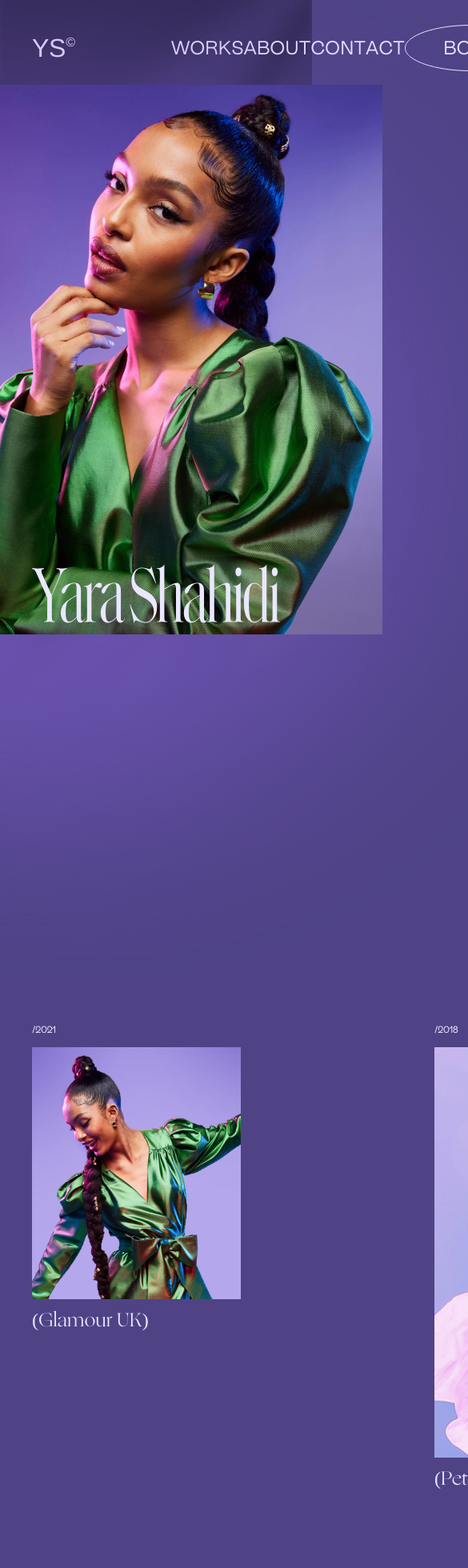
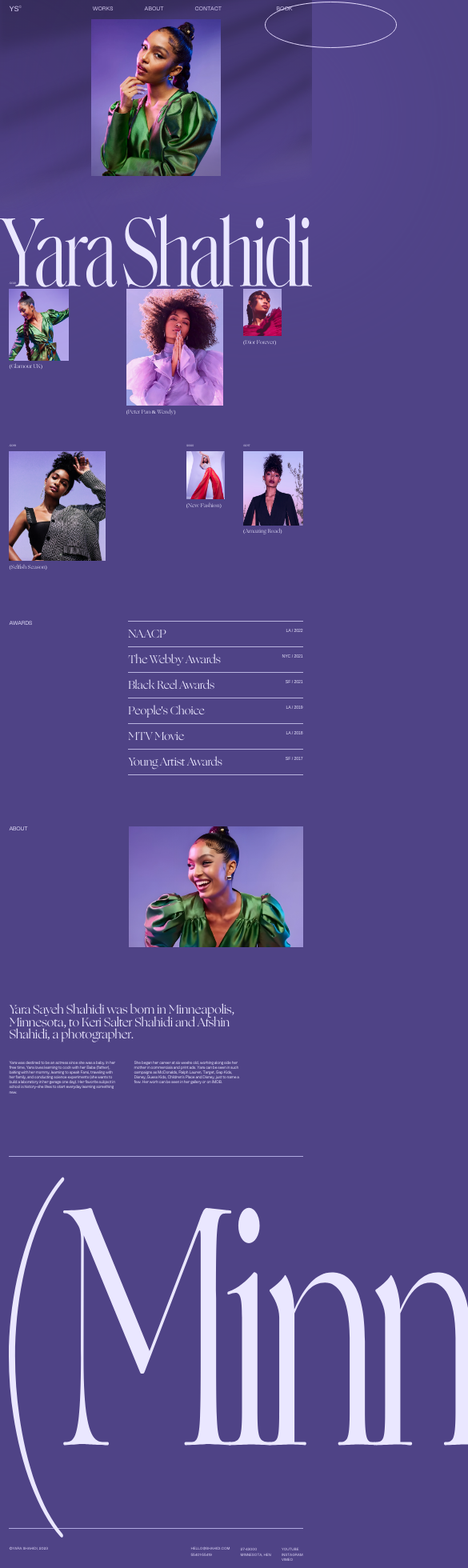
Before and after one commit to imanmachukwu/yara_shahidi, a Vue app: page / in a window 390 px wide. Shown: the part 9-1969 px from the top of the page at 80% size, 585 px wide, since content can reach past the window. Built offline with nearby package versions, Linux system fonts and the light colour scheme; a web font is replaced by a local one.

Commit message:
improve responsiveness

```diff
--- a/src/components/Home.vue
+++ b/src/components/Home.vue
@@ -9,10 +9,10 @@
                     <a href="#visual-works">Works</a>
                 </li>
                 <li class="menu-item">
-                    <a href="#about-container" onclick="lenis.scrollTo('#about-container')">About</a>
+                    <a href="#about-container">About</a>
                 </li>
                 <li class="menu-item">
-                    <a href="#contact" onclick="lenis.scrollTo('#contact')">Contact</a>
+                    <a href="#contact">Contact</a>
                 </li>
             </ul>
             <div class="book-button">
@@ -201,7 +201,7 @@ Minnesota, HEN</p>
 
 <style>
     .main-container {
-        padding: 2.5rem;
+        padding: 2.928vw;
         width: 100lvw;
         height: 100lvh;
         z-index: 1;
@@ -214,17 +214,17 @@ Minnesota, HEN</p>
         justify-content: space-between;
         align-items: center;
         width: 100%;
-        margin-bottom: 1.09rem;
+        margin-bottom: 1.277vw;
         z-index: 2;
     }
     .logo {
         color: #E9E1FE;
         font-family: "Sorts Mill Goudy", Helvetica, sans-serif;
-        font-size: 2rem;
+        font-size: 2.343vw;
         font-style: normal;
         font-weight: 400;
         line-height: 90%; /* 1.8rem */
-        letter-spacing: -0.02rem;
+        letter-spacing: -0.00.023vw;
         text-transform: uppercase;
         display: flex;
         align-items: flex-start;
@@ -232,16 +232,16 @@ Minnesota, HEN</p>
     .logo-span {
         color: #E9E1FE;
         font-family: "Sorts Mill Goudy", Helvetica, sans-serif;
-        font-size: 1rem;
+        font-size: 1.171vw;
         font-style: italic;
         font-weight: 400;
         line-height: 90%; /* 0.9rem */
-        letter-spacing: -0.01rem;
+        letter-spacing: -0.012vw;
         text-transform: uppercase;
     }
     ul.menu {
-        margin-left: 7.5rem;
-        width: 35.3125rem;
+        margin-left: 8.785vw;
+        width: 41.362vw;
         display: flex;
         justify-content: space-between;
         list-style: none;
@@ -249,11 +249,11 @@ Minnesota, HEN</p>
     .menu-item {
         color: #E9E1FE;
         font-family: "Rebond Grotesque", Arial, Helvetica, sans-serif;
-        font-size: 1.5rem;
+        font-size: 1.757vw;
         font-style: normal;
         font-weight: 400;
         line-height: 90%; /* 1.35rem */
-        letter-spacing: -0.015rem;
+        letter-spacing: -0.018vw;
         text-transform: uppercase;
     }
     a {
@@ -261,8 +261,8 @@ Minnesota, HEN</p>
         color: inherit;
     }
     .book-button {
-        width: 10.3125rem;
-        height: 3.625rem;
+        width: 12.079vw;
+        height: 4.246vw;
         position: relative;
     }
     .book-btn.svg {
@@ -276,21 +276,21 @@ Minnesota, HEN</p>
     }
     .book-btn {
         position: absolute;
-        right: 2.875rem;
-        top: 1.125rem;
+        right: 3.367vw;
+        top: 1.318vw;
         color: #E9E1FE;
         font-family: "Rebond Grotesque", Arial, Helvetica, sans-serif;
-        font-size: 1.5rem;
+        font-size: 1.757vw;
         font-style: normal;
         font-weight: 400;
         line-height: 90%; /* 1.35rem */
-        letter-spacing: -0.015rem;
+        letter-spacing: -0.018vw;
         text-transform: uppercase;
     }
     .landing {
         position: relative;
         width: 100%;
-        height: 61.9375rem;
+        height: 72.548vw;
     }
     .content {
         position: absolute;
@@ -303,14 +303,14 @@ Minnesota, HEN</p>
 
     }
     .hero-img {
-        width: 35.3125rem;
-        height: 42.9375rem;
+        width: 41.362vw;
+        height: 50.293vw;
         background: linear-gradient(0deg, rgba(0, 0, 0, 0.20) 0%, rgba(0, 0, 0, 0.00) 40.22%), url("../assets/images/hero-image(1).png"), lightgray 0px -11.571px / 100% 127.909% no-repeat, url("../assets/images/hero-image(1).png"), lightgray 50% / cover no-repeat;
     }
     .hero-txt {
-        width: 100%;
+        width: 100vw;
         position: absolute;
-        top: 30.3rem;
+        top: 35.49vw;
     }
     .flares {
         position: absolute;
@@ -319,26 +319,26 @@ Minnesota, HEN</p>
         display: flex;
     }
     .big-flare {
-        border-radius: 57.125rem;
+        border-radius: 66.911vw;
         opacity: 0.33;
         background: #815FD2;
         filter: blur(121.5px);
-        width: 57.125rem;
-        height: 57.125rem;
+        width: 66.911vw;
+        height: 66.911vw;
         position: absolute;
     }
     .flare-one {
-        left: -35.12rem;
+        left: -41.136vw;
     }
     .flare-two {
-        right: -14.75rem;
+        right: -17.277vw;
     }
     .coating {
         position: absolute;
-        top: -1.5rem;
+        top: -1.757vw;
         left: 0;
         width: 100vw;
-        height: 60.625rem;
+        height: 71.01vw;
         background: linear-gradient(173deg, #000 45.16%, rgba(217, 217, 217, 0.00) 87.42%);
         z-index: -2;
         opacity: 0.22;
@@ -348,7 +348,7 @@ Minnesota, HEN</p>
         top: 0;
         left: 0;
         width: 100vw;
-        height: 60.625rem;
+        height: 71.01vw;
         opacity: 1;
         z-index: -1;
     }
@@ -377,12 +377,12 @@ Minnesota, HEN</p>
         grid-template-columns: 1fr 1fr auto;
         grid-template-rows: auto auto;
         width: 100%;
-        margin-top: 11.5rem;
-        row-gap: 8.38rem;
-        column-gap: 5rem;
+        margin-top: 11.757vw;
+        row-gap: 9.816vw;
+        column-gap: 5.857vw;
     }
     #visual-works div:nth-child(5) {
-        max-width: 26.4375rem;
+        max-width: 30.966vw;
     }
     .image-card {
         width: fit-content;
@@ -390,63 +390,63 @@ Minnesota, HEN</p>
         display: flex;
         flex-direction: column;
         align-items: flex-start;
-        gap: 1rem;
+        gap: 1.171vw;
     }
     .image-card:nth-of-type(1) > img {
-        width: 16.3125rem;
-        height: 19.6875rem;
+        width: 19.107vw;
+        height: 23.06vw;
         grid-column: 1 / 2;
         grid-row: 1 / 2;
     }
     .image-card:nth-of-type(2) > img {
-        width: 26.4375rem;
-        height: 32.0625rem;
+        width: 30.966vw;
+        height: 37.555vw;
         flex-shrink: 0;
         grid-column: 2 / 3;
         grid-row: 1 / 2;
     }
     .image-card:nth-of-type(3) > img {
-        width: 10.5rem;
-        height: 13.0625rem;
+        width: 12.299vw;
+        height: 15.3vw;
         grid-column: 3 / 4;
         grid-row: 1 / 2;
     }
     .image-card:nth-of-type(4) > img {
-        width: 26.4375rem;
-        height: 30rem;
+        width: 30.966vw;
+        height: 35.139vw;
         grid-column: 1 / 2;
         grid-row: 2 / 3;
     }
     .image-card:nth-of-type(5) {
-        max-width: 26.4375rem;
+        max-width: 30.966vw;
         justify-self: flex-end;
     }
     .image-card:nth-of-type(5) > img {
-        width: 10.625rem;
-        height: 13.1875rem;
+        width: 12.445vw;
+        height: 15.447vw;
         grid-column: 2 / 3;
         grid-row: 2 / 3;
     }
     .image-card:nth-of-type(6) > img {
-        width: 16.3125rem;
-        height: 20.25rem;
+        width: 19.107vw;
+        height: 23.719vw;
         grid-column: 3 / 4;
         grid-row: 2 / 3;
     }
     p.image-card-year {
         color: #EBE8FF;
         font-family: "Rebond Grotesque", serif;
-        font-size: 0.75rem;
+        font-size: 0.878vw;
         font-style: normal;
         font-weight: 400;
-        line-height: 100%; /* 0.75rem */
-        letter-spacing: -0.03rem;
+        line-height: 100%; /* 0.878vw */
+        letter-spacing: -0.035vw;
         text-transform: uppercase;
     }
     p.image-card-name {
         color: #EBE8FF;
         font-family: "Ogg Regular", serif;
-        font-size: 1.5rem;
+        font-size: 1.757vw;
         font-style: normal;
         font-weight: 400;
         line-height: 90%; /* 1.35rem */
@@ -454,26 +454,26 @@ Minnesota, HEN</p>
     #awards {
         display: flex;
         justify-content: space-between;
-        margin-top: 12rem;
+        margin-top: 16.398vw;
         position: relative;
     }
     h3.awards-text {
         color: #EBE8FF;
 font-family: "Rebond Grotesque", sans-serif;
-font-size: 1.5rem;
+font-size: 1.757vw;
 font-style: normal;
 font-weight: 400;
 line-height: 90%; /* 1.35rem */
-letter-spacing: -0.06rem;
+letter-spacing: -0.07vw;
 text-transform: uppercase;
     }
     ul#awards-list {
-        width: 47.8rem;
+        width: 55.988vw;
         list-style: none;
         z-index: 2;
     }
     ul#awards-list > li {
-        padding: 2rem 0px;
+        padding: 2.343vw 0px;
         width: 100%;
         display: flex;
         justify-content: space-between;
@@ -489,58 +489,67 @@ text-transform: uppercase;
     p.award-name {
         color: #EBE8FF;
 font-family: "Ogg Regular", serif;
-font-size: 3.125rem;
+font-size: 3.66vw;
 font-style: normal;
 font-weight: 400;
 line-height: 90%; /* 2.8125rem */
-letter-spacing: -0.0625rem;
+letter-spacing: -0.073vw;
     }
     p.award-date {
         color: #EBE8FF;
 font-family: "Ranua", sans-serif;
-font-size: 1.125rem;
+font-size: 1.318vw;
 font-style: normal;
 font-weight: 400;
 line-height: 90%; /* 1.0125rem */
-letter-spacing: -0.01125rem;
+letter-spacing: -0.013vw;
 text-transform: uppercase;
     }
     #naacp-hover {
         position: absolute;
-        top: 10.88rem;
-        left: 6.19rem;
+        width: 44.802vw;
+        top: 12.744vw;
+        left: 7.25vw;
     }
     #webby-hover {
         position: absolute;
-        top: 6.42rem;
-        left: 11.94rem;
+        width: 42.899vw;
+        top: 7.52vw;
+        left: 13.985vw;
     }
     #black-reel-hover {
         position: absolute;
-        top: 11.31rem;
-        left: 12.15rem;
+        width: 34.773vw;
+        top: 13.247vw;
+        left: 14.231vw;
     }
     #people-choice-hover {
         position: absolute;
-        top: 12.94rem;
-        left: 11.87rem;
+        width: 40.922vw;
+        top: 15.157vw;
+        left: 13.903vw;
     }
     #mtv-hover {
         position: absolute;
-        top: 13.12rem;
-        left: 11.94rem;
+        width: 24.231vw;
+        top: 15.367vw;
+        left: 13.985vw;
     }
     #young-artist-hover {
         position: absolute;
-        top: 7.44rem;
-        left: 9.19rem;
+        width: 36.457vw;
+        top: 8.714vw;
+        left: 10.764vw;
+    }
+    #naacp-hover > img, #webby-hover > img, #black-reel-hover > img, #people-choice-hover > img, #mtv-hover > svg, #young-artist-hover > img {
+        width: 100%;
     }
     #about-container {
-        margin-top: 14rem;
+        margin-top: 16.398vw;
         width: 100%;
         display: flex;
         flex-direction: column;
-        gap: 14.75rem;
+        gap: 17.277vw;
     }
     #about-info {
         width: 100%;
@@ -550,11 +559,11 @@ text-transform: uppercase;
     #about-text {
         color: #EBE8FF;
 font-family: "Rebond Grotesque", sans-serif;
-font-size: 1.5rem;
+font-size: 1.757vw;
 font-style: normal;
 font-weight: 400;
 line-height: 90%; /* 1.35rem */
-letter-spacing: -0.06rem;
+letter-spacing: -0.07vw;
 text-transform: uppercase;
     }
     #about-photo {
@@ -562,29 +571,29 @@ text-transform: uppercase;
         height: fit-content;
     }
     #about-photo > img {
-        width: 47.6875rem;
-height: 33rem;
+        width: 55.857vw;
+height: 38.653vw;
 flex-shrink: 0;
     }
     #about-description {
         text-align: left;
         display: grid;
-        max-width: 64.125rem;
+        max-width: 75.11vw;
         grid-template-columns: 1fr 1fr;
         grid-template-rows: 1fr 1fr;
-        column-gap: 4.19rem;
-        row-gap: 5rem;
+        column-gap: 4.908vw;
+        row-gap: 5.857vw;
     }
     p.about-description-title-text {
         grid-column: 1 / 3;
         grid-row: 1 / 2;
         color: #EBE8FF;
 font-family: "Ogg Regular";
-font-size: 3.375rem;
+font-size: 3.953vw;
 font-style: normal;
 font-weight: 400;
 line-height: 100%;
-letter-spacing: -0.0675rem;
+letter-spacing: -0.079vw;
     }
     #about-description:nth-child(2) {
         grid-row: 2 / 3;
@@ -597,27 +606,27 @@ letter-spacing: -0.0675rem;
     p.about-description-text {
         color: #EBE8FF;
 font-family: "Rebond Grotesque", sans-serif;
-font-size: 1.125rem;
+font-size: 1.318vw;
 font-style: normal;
 font-weight: 400;
 line-height: 120%;
-letter-spacing: -0.045rem;
+letter-spacing: -0.053vw;
     }
     section.location {
-        margin-top: 16.25rem;
+        margin-top: 19.034vw;
         width: 100%;
         height: fit-content;
-        border-top: solid #B0A9E0 0.0625rem;
-        border-bottom: solid #B0A9E0 0.0625rem;;
+        border-top: solid #B0A9E0 0.073vw;
+        border-bottom: solid #B0A9E0 0.073vw;;
     }
     .location > svg {
         position: relative;
-        top: 3.5rem;
+        top: 4.1vw;
         z-index: 2;
     }
     footer {
-        margin-top: 5.13rem;
-        padding-bottom: 2.5rem;
+        margin-top: 6.009vw;
+        padding-bottom: 2.928vw;
         width: 100%;
         display: flex;
         justify-content: space-between;
@@ -625,39 +634,39 @@ letter-spacing: -0.045rem;
     p.copyright-text {
         color: #E9E1FE;
 font-family: "Rebond Grotesque", sans-serif;
-font-size: 1rem;
+font-size: 1.171vw;
 font-style: normal;
 font-weight: 400;
 line-height: 90%; /* 0.9rem */
-letter-spacing: -0.01rem;
+letter-spacing: -0.012vw;
 text-transform: uppercase;
     }
     .footer-groups {
         display: flex;
-        gap: 2.87rem;
+        gap: 3.362vw;
         text-align: left;
     }
     .contact-links {
         display: flex;
         flex-direction: column;
-        gap: 0.69rem;
+        gap: 0.808vw;
         color: #E9E1FE;
 font-family: "Rebond Grotesque", sans-serif;
-font-size: 1rem;
+font-size: 1.171vw;
 font-style: normal;
 font-weight: 400;
 line-height: 90%; /* 0.9rem */
-letter-spacing: -0.01rem;
+letter-spacing: -0.012vw;
 text-transform: uppercase;
     }
     .footer-groups > p {
         color: #E9E1FE;
 font-family: "Rebond Grotesque", sans-serif;
-font-size: 1rem;
+font-size: 1.171vw;
 font-style: normal;
 font-weight: 400;
 line-height: 140%; /* 1.4rem */
-letter-spacing: -0.01rem;
+letter-spacing: -0.012vw;
 text-transform: uppercase;
     }
     .footer-groups > ul {
@@ -665,11 +674,11 @@ text-transform: uppercase;
         text-decoration: none;
         color: #E9E1FE;
 font-family: "Rebond Grotesque", sans-serif;
-font-size: 1rem;
+font-size: 1.171vw;
 font-style: normal;
 font-weight: 400;
 line-height: 140%; /* 1.4rem */
-letter-spacing: -0.01rem;
+letter-spacing: -0.012vw;
 text-transform: uppercase;
     }
 </style>
@@ -679,91 +688,34 @@ import { defineComponent } from 'vue';
 import { gsap } from "gsap";
 import { ScrollTrigger } from "gsap/ScrollTrigger";
 gsap.registerPlugin(ScrollTrigger);
+import Lenis from '@studio-freight/lenis'
 
-// const locator = document.getElementsByClassName("location")
-// const child = document.getElementsByTagName("svg")
+//const lenis = new Lenis({
+//  duration: 2,
+//})
+//
+//console.log(lenis)
+//
+//lenis.on('scroll', (e) => {
+//  console.log(e)
+//})
+//
+//function raf(time) {
+//  lenis.raf(time)
+//  requestAnimationFrame(raf)
+//}
+//
+//requestAnimationFrame(raf)
 
-// import Lenis from '@studio-freight/lenis'
+const lenis = new Lenis({
+  duration: 2,
+})
 
-// const lenis = new Lenis({
-//     wrapper: locator,
-//     content: child,
-//     duration: 2,
-//     orientation: 'horizontal',
-//     gestureOrientation: 'horizontal',
-// })
-
-// lenis.on('scroll', (e) => {
-//   console.log(e)
-// })
-
-// function raf(time) {
-//   lenis.raf(time)
-//   requestAnimationFrame(raf)
-// }
-
-// requestAnimationFrame(raf)
-
-// const sections = gsap.utils.toArray('.location')
-
-// // eslint-disable-next-line no-unused-vars
-// let scrollTween = gsap.to(sections, {
-//     xPercent: -100 * (sections.length - 1),
-//     ease: "none",
-//     scrollTrigger: {
-//         trigger: ".location",
-//         pin: true,
-//         scrub: 1,
-//         end: '+=2000',
-//     }
-// })
-
-// const lenis = new Lenis()
-
-// lenis.on('scroll', ScrollTrigger.update)
-
-// gsap.ticker.add((time)=>{
-//   lenis.raf(time * 1000)
-// })
-
-// gsap.ticker.lagSmoothing(0)
-
-// const naacp = document.getElementById('naacp');
-// const webby = document.getElementById('webby');
-// const reel = document.getElementById('reel');
-// const choice = document.getElementById('choice');
-// const mtv = document.getElementById('mtv');
-// const naacphover = document.getElementById('naacp-hover');
-// const artist = document.getElementById('artist');
-// const webbyhover = document.getElementById('webby-hover');
-// const blackreelhover = document.getElementById('black-reel-hover');
-// const peoplechoicehover = document.getElementById('people-choice-hover');
-// const mtvhover = document.getElementById('mtv-hover');
-// const youngartisthover = document.getElementById('young-artist-hover');
-
-// naacp.addEventListener('mouseover', function onHover() {
-//     naacphover.style.display = 'block';
-// });
-
-// webby.addEventListener('mouseover', function onHover() {
-//     webbyhover.style.display = 'block';
-// });
-
-// reel.addEventListener('mouseover', function onHover() {
-//     blackreelhover.style.display = 'block';
-// });
-
-// choice.addEventListener('mouseover', function onHover() {
-//     peoplechoicehover.style.display = 'block';
-// });
-
-// mtv.addEventListener('mouseover', function onHover() {
-//     mtvhover.style.display = 'block';
-// });
-
-// artist.addEventListener('mouseover', function onHover() {
-//     youngartisthover.style.display = 'block';
-// });
+ lenis.on('scroll', ScrollTrigger.update)
+ gsap.ticker.add((time)=>{
+   lenis.raf(time * 1000)
+ })
+ gsap.ticker.lagSmoothing(0)
 
 export default defineComponent({
     name: "HomeView",
```
Also changed, not shown: src/App.vue (+0 -17 lines).
